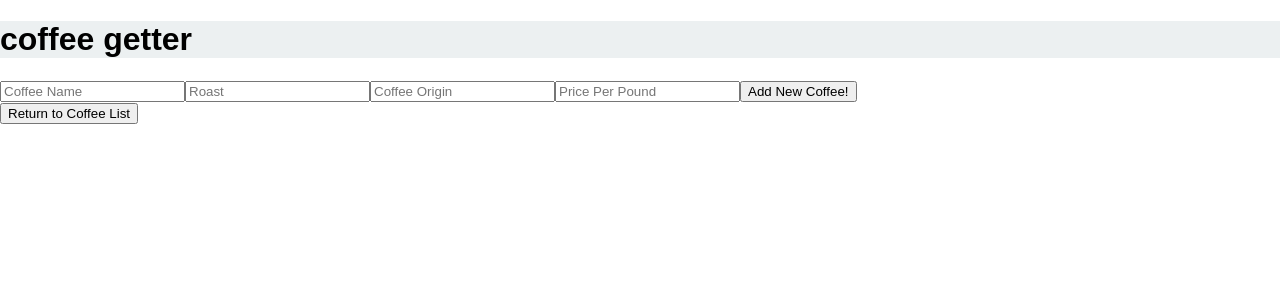
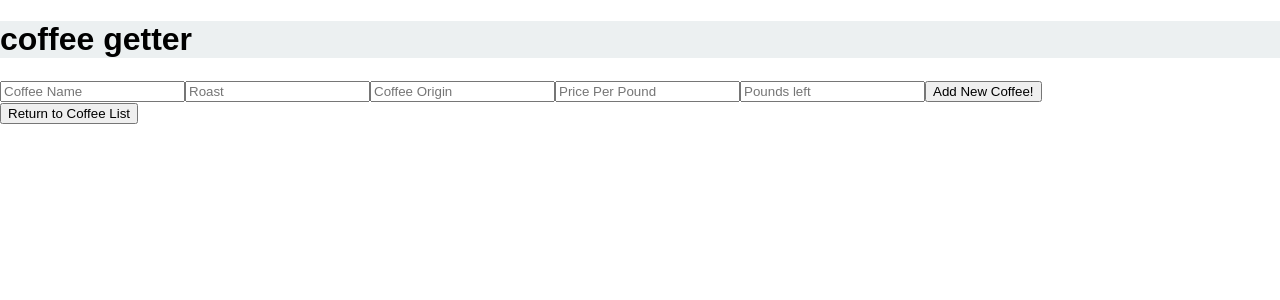
Before and after one commit to jpalaoro197/inventory-tracker, a React (Create React App) app: page / in a window 1280 px wide. Both pictures are taken after a click on the button "Add Coffee". Shown: the top 300 px of the page. Built offline with nearby package versions, Linux system fonts and the light colour scheme.

Commit message:
add stock field.

```diff
--- a/src/Components/Coffee.js
+++ b/src/Components/Coffee.js
@@ -6,7 +6,8 @@ function Coffee(props){
     <React.Fragment>
       <h3>{props.name} - {props.roast}</h3>
       <h3>${props.price}</h3>
-      <p><em>{props.origin}</em></p>
+      <p><em>Bean Origin{props.origin}</em></p>
+      <p><em>Pounds Remaining:{props.stock}</em></p>
       <hr/>
     </React.Fragment>
   );
@@ -17,6 +18,7 @@ Coffee.propTypes = {
   name: PropTypes.string,
   origin: PropTypes.string,
   price: PropTypes.number,
+  stock: PropTypes.number,
 };
 
 export default Coffee;
--- a/src/Components/CoffeeList.js
+++ b/src/Components/CoffeeList.js
@@ -12,6 +12,7 @@ function CoffeeList(props) { // Add props as parameter.
           name={coffee.name}
           origin={coffee.origin}
           price={coffee.price}
+          stock={coffee.stock}
           key={index} />
       )}
     </React.Fragment>
--- a/src/Components/NewCoffeeForm.js
+++ b/src/Components/NewCoffeeForm.js
@@ -11,6 +11,7 @@ function NewCoffeeForm(props){
       name: event.target.name.value,
       price: event.target.price.value,
       origin: event.target.origin.value,
+      stock: event.target.stock.value,
       id: v4()
     });
     NewCoffeeForm.propTypes = {
@@ -37,6 +38,10 @@ function NewCoffeeForm(props){
           type='number'
           name='price'
           placeholder='Price Per Pound' />
+          <input
+          type='number'
+          name='stock'
+          placeholder='Pounds left' />
 
         <button type='submit'>Add New Coffee!</button>
       </form>
```
